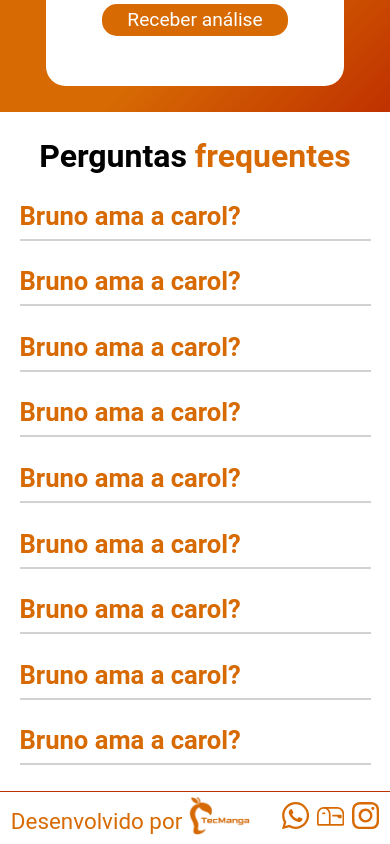
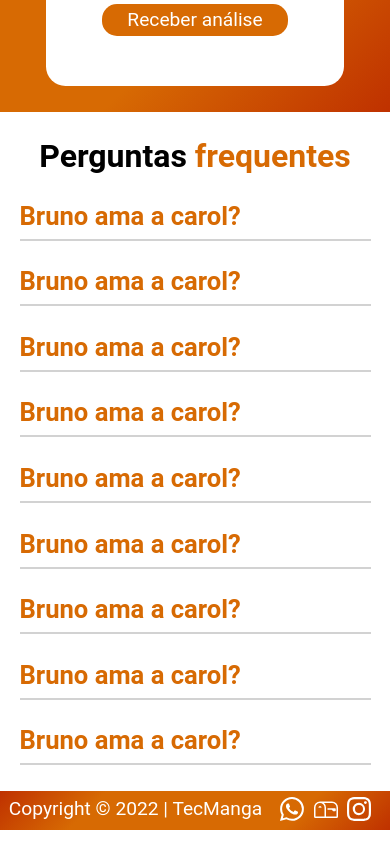
Before and after one commit to BrunoSoaresE/Manga, a Next.js app: page / in a window 390 px wide. Shown: the part 7538-8382 px from the top of the page. Built offline with nearby package versions, Linux system fonts and the light colour scheme.

Commit message:
Ajustes rodape

```diff
--- a/pages/index.tsx
+++ b/pages/index.tsx
@@ -22,7 +22,7 @@ export default function Home() {
         <meta property="og:description" content="Seu site está próximo de se tornar realidade a TecManga vai ajuda-lo a tornar seu sonho realidade sem dor de cabeça." />
 
         <meta property="og:image" content="https://ahrefs.com/blog/wp-content/uploads/2019/12/fb-how-to-become-an-seo-expert.png" />
-        <link rel='icon' href='/favicon.ico' />
+        <link rel='icon' href='/assets/logos/LogoBola.png' />
 
         <meta name="author" content="TecManga" />
         <meta name="copyright" content="© 2022 TecManga" />
--- a/subPages/Rodape/Rodape.js
+++ b/subPages/Rodape/Rodape.js
@@ -1,6 +1,4 @@
-import Image from 'next/image';
 import { BsInstagram, BsMailbox, BsWhatsapp } from "react-icons/bs";
-import logo from '../../public/assets/logos/LogoMangaLaranja.png';
 import styles from './Rodape.module.css';
 
 
@@ -13,9 +11,8 @@ export function SubPageRodape(props) {
         rel="noopener noreferrer"
         className={`${styles.DevPor}`}
       >
-        <span className={styles.TecManga}>  Desenvolvido por
+        <span className={styles.TecManga}>  Copyright © 2022 | TecManga
         </span>
-            <Image src={logo}  alt="TecManga Logo"  className={styles.LogoTecManga} />
 
 
       </a>
--- a/subPages/Rodape/Rodape.module.css
+++ b/subPages/Rodape/Rodape.module.css
@@ -1,17 +1,18 @@
 .Rodape {
-  border-top: solid #BF3100 1px;
+
   display: flex;
- /* background: #D76A03;
+  background: #D76A03;
   background-color: #D76A03;
   background-image: linear-gradient(135deg, #BF3100 , #D76A03,#D76A03,#D76A03,#BF3100);
-  color:white;*/
-  color:#D76A03
+  color:white;
+
 }
 
 .DevPor {
   font-size: 1.4em;
   text-align: left;
   margin: auto;
+  margin-top: 2vh;
 }
 
 .Contato{
@@ -20,7 +21,7 @@
 
 .ContatoElenIcon{
   font-size: 1.7em;
-  margin-left: 2vw;
+  margin-right: 2.5vw;
 }
 
 .TecManga{
@@ -35,3 +36,32 @@
   margin-top: 0.4vh;
   margin-bottom: 0.2vh;
 }
+
+
+@media(max-width: 800px) {
+  .DevPor {
+    font-size: 1.3em;
+  }
+  .ContatoElenIcon{
+    font-size: 1.6em;
+  }
+}
+
+
+@media(max-width: 400px) {
+  .DevPor {
+    font-size: 1.2em;
+  }
+  .ContatoElenIcon{
+    font-size: 1.5em;
+  }
+}
+
+@media(max-width: 350px) {
+  .DevPor {
+    font-size: 1em;
+  }
+  .ContatoElenIcon{
+    font-size: 1em;
+  }
+}
```
Also changed, not shown: public/assets/logos/LogoBola.png (added).
